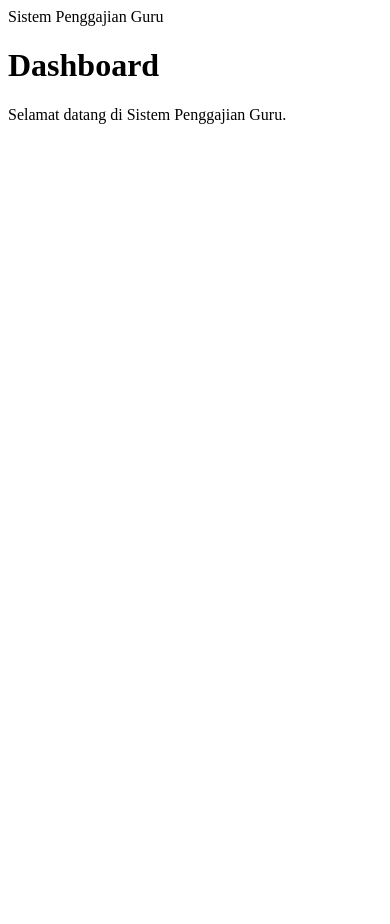
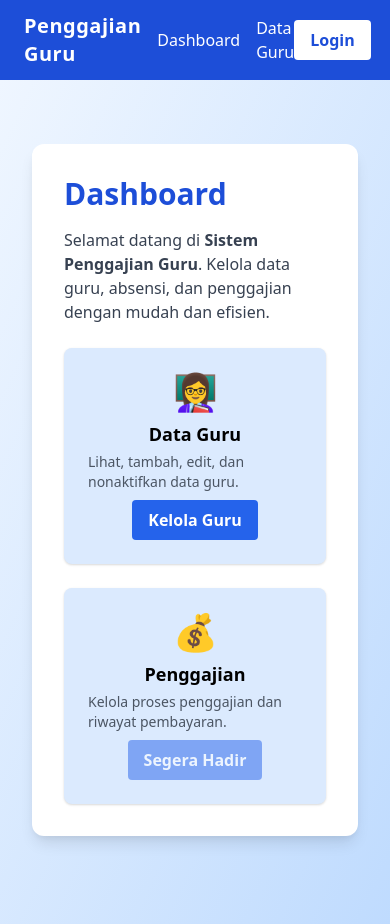
Before and after one commit to lana-techn/penggajian-guru, a PHP site: page /pages/dashboard.php in a window 390 px wide. Before the commit the page ends 124 px from the top, so only its background shows below. Run offline with PHP 8.4, Linux system fonts and the light colour scheme.

Commit message:
Add registration functionality and enhance dashboard and guru pages with Tailwind CSS

```diff
--- a/includes/navbar.php
+++ b/includes/navbar.php
@@ -2,12 +2,18 @@
 session_start();
 $user = $_SESSION['user'] ?? null;
 ?>
-<nav class="bg-blue-600 p-4 text-white flex justify-between items-center">
-    <div class="font-bold text-lg">Sistem Penggajian Guru</div>
-    <div>
+<nav class="bg-blue-700 text-white px-6 py-3 flex items-center justify-between shadow-md">
+    <div class="flex items-center space-x-4">
+        <a href="/index.php" class="font-bold text-xl tracking-wide hover:text-blue-200 transition">Penggajian Guru</a>
+        <a href="/pages/dashboard.php" class="hover:text-blue-200 transition">Dashboard</a>
+        <a href="/pages/guru.php" class="hover:text-blue-200 transition">Data Guru</a>
+    </div>
+    <div class="flex items-center space-x-4">
         <?php if ($user): ?>
-            <span class="mr-4">Halo, <?= htmlspecialchars($user['username']) ?> (<?= htmlspecialchars($user['role']) ?>)</span>
-            <a href="/auth/logout.php" class="bg-red-500 px-3 py-1 rounded hover:bg-red-600">Logout</a>
+            <span class="bg-blue-900 px-3 py-1 rounded text-sm font-semibold mr-2">👤 <?= htmlspecialchars($user['username']) ?> (<?= htmlspecialchars($user['role']) ?>)</span>
+            <a href="/auth/logout.php" class="bg-red-500 hover:bg-red-600 px-4 py-2 rounded text-white font-semibold transition">Logout</a>
+        <?php else: ?>
+            <a href="/auth/login.php" class="bg-white text-blue-700 px-4 py-2 rounded font-semibold hover:bg-blue-100 transition">Login</a>
         <?php endif; ?>
     </div>
 </nav>
--- a/pages/dashboard.php
+++ b/pages/dashboard.php
@@ -1,5 +1,32 @@
 <?php include '../includes/navbar.php'; ?>
-<div class="p-8">
-    <h1 class="text-3xl font-bold mb-4">Dashboard</h1>
-    <p>Selamat datang di Sistem Penggajian Guru.</p>
+<!DOCTYPE html>
+<html lang="id">
+<head>
+    <meta charset="UTF-8">
+    <meta name="viewport" content="width=device-width, initial-scale=1.0">
+    <title>Dashboard - Sistem Penggajian Guru</title>
+    <link href="https://cdn.jsdelivr.net/npm/tailwindcss@2.2.19/dist/tailwind.min.css" rel="stylesheet">
+</head>
+<body>
+<div class="p-8 min-h-screen bg-gradient-to-br from-blue-50 to-blue-200">
+    <div class="max-w-2xl mx-auto bg-white rounded-xl shadow-lg p-8 mt-8 animate-fade-in">
+        <h1 class="text-3xl font-bold mb-4 text-blue-700">Dashboard</h1>
+        <p class="mb-6 text-gray-700">Selamat datang di <span class="font-semibold">Sistem Penggajian Guru</span>. Kelola data guru, absensi, dan penggajian dengan mudah dan efisien.</p>
+        <div class="grid grid-cols-1 md:grid-cols-2 gap-6">
+            <div class="bg-blue-100 rounded-lg p-6 flex flex-col items-center shadow hover:shadow-lg transition">
+                <div class="text-4xl mb-2">👩‍🏫</div>
+                <div class="font-bold text-lg mb-1">Data Guru</div>
+                <div class="text-gray-600 text-sm mb-2">Lihat, tambah, edit, dan nonaktifkan data guru.</div>
+                <a href="guru.php" class="bg-blue-600 text-white px-4 py-2 rounded hover:bg-blue-700 font-semibold transition">Kelola Guru</a>
+            </div>
+            <div class="bg-blue-100 rounded-lg p-6 flex flex-col items-center shadow hover:shadow-lg transition">
+                <div class="text-4xl mb-2">💰</div>
+                <div class="font-bold text-lg mb-1">Penggajian</div>
+                <div class="text-gray-600 text-sm mb-2">Kelola proses penggajian dan riwayat pembayaran.</div>
+                <a href="#" class="bg-blue-600 text-white px-4 py-2 rounded font-semibold opacity-50 cursor-not-allowed">Segera Hadir</a>
+            </div>
+        </div>
+    </div>
 </div>
+</body>
+</html>
```
Also changed, not shown: auth/proses_register.php (added, +37 -0 lines), pages/guru.php (+24 -11 lines).
